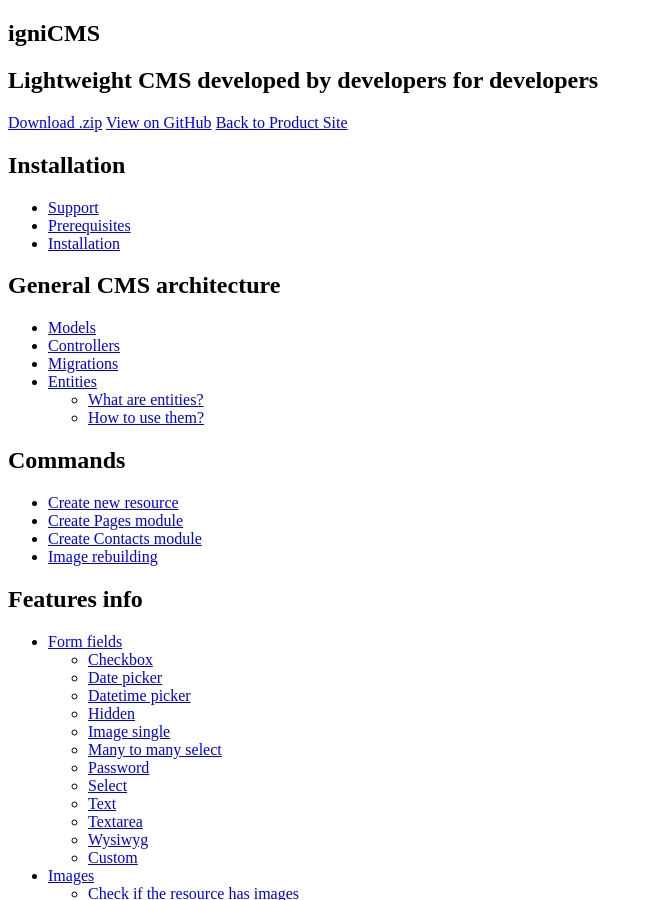
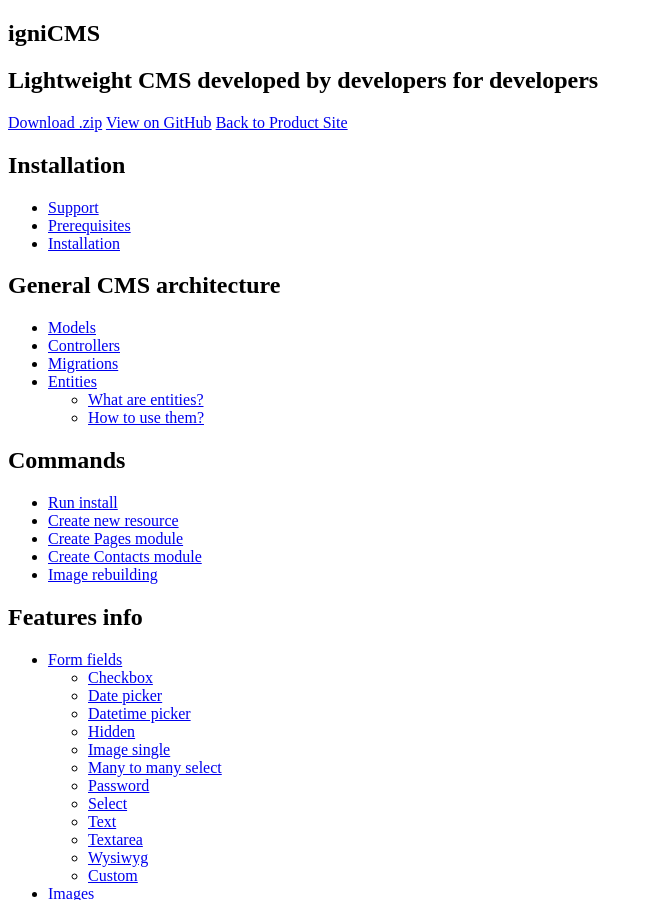
Before and after one commit to despark/igni-core, a Jekyll site: the page built from docs/index.md, in a window 1280 px wide and 900 px high. Shown: the whole window, without its empty margins (0-653 px from the left). Built offline with Jekyll 4.4.1, drawn with Linux system fonts in a browser that asks for light colours; our own code applies the rules of GitHub Pages for plain Markdown files.

Commit message:
added install menu

```diff
--- a/docs/index.md
+++ b/docs/index.md
@@ -16,6 +16,7 @@ layout: default
     * [How to use them?](#how-to-use-them)
 
 # Commands
+* [Run install](#run-install)
 * [Create new resource](#create-new-resource)
 * [Create Pages module](#create-pages-madule)
 * [Create Contacts module](#create-contacts-module)
```
